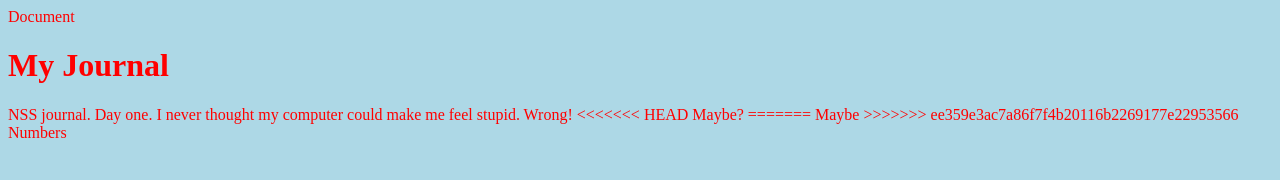
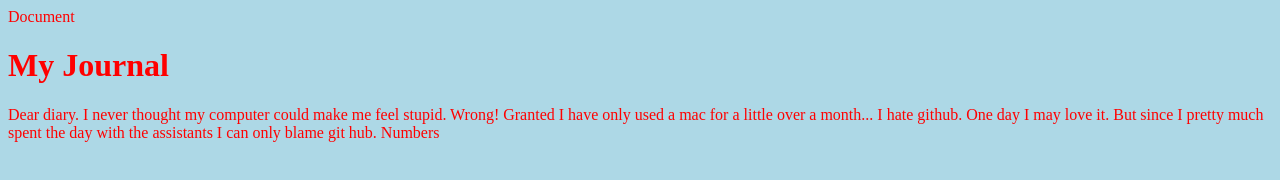
Before and after one commit to KHardt/My-Journal, a plain HTML site: page index.html in a window 1280 px wide. Drawn offline with Linux system fonts and the light colour scheme.

Commit message:
end of day additions

```diff
--- a/index.html
+++ b/index.html
@@ -9,13 +9,12 @@
 </head>
 <body>
     <h1>My Journal</h1>
-    NSS journal. Day one. I never thought my computer could make me feel stupid.
-    Wrong!
-<<<<<<< HEAD
-    Maybe?
-=======
-    Maybe
->>>>>>> ee359e3ac7a86f7f4b20116b2269177e22953566
+    Dear diary. I never thought my computer could make me feel stupid.
+    Wrong! Granted I have only used a mac for a little over a month...
+
+    I hate github. One day I may love it. But since I pretty much spent the day with
+    the assistants I can only blame git hub.
+
     <div1 id= number_list >Numbers</div1>
     <script src="main.js"></script>
 </body>
```
